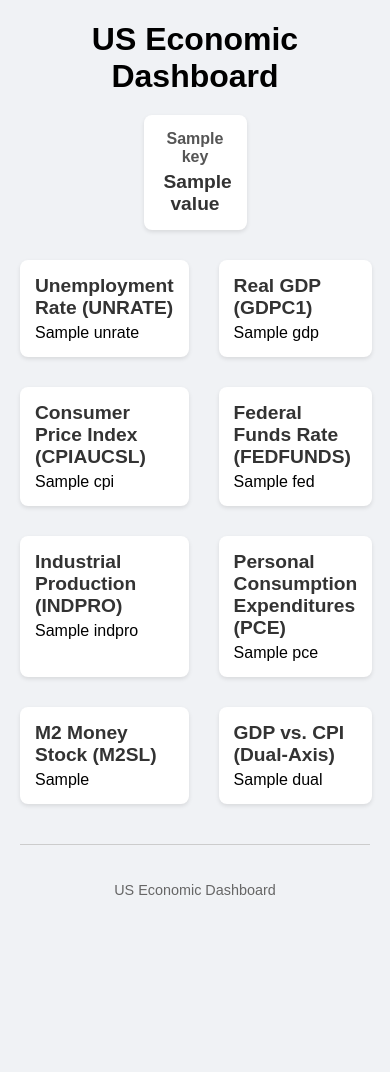
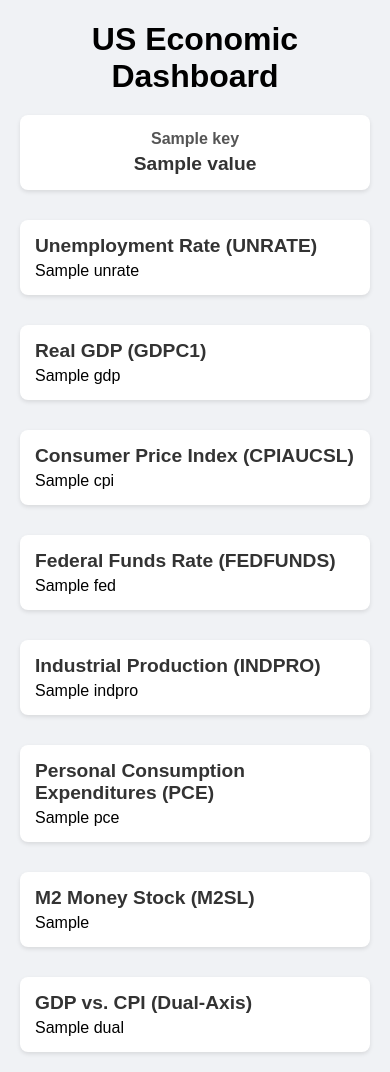
Before and after one commit to graf9/ResumeProjects, a Flask app: template templates/dashboard.html in a window 390 px wide. Before the commit the page ends 895 px from the top, so only its background shows below. Run offline with Flask 3, Linux system fonts and the light colour scheme; the template is opened without the code that fills it: most values are stand-ins (such as "Sample title", 1, 10 or a date in 2020); some libraries are stand-ins or nearby versions.

```diff
--- a/app.py
+++ b/app.py
@@ -110,7 +110,7 @@ def create_figures(end_date):
     # 2. GDPC1: Real GDP (converted from billions to trillions)
     df_gdp = get_fred_data('GDPC1', DEFAULT_START, end_date)
     if not df_gdp.empty:
-        df_gdp['value'] = df_gdp['value'] / 1000
+        df_gdp['value'] = df_gdp['value'] / 1000  # Now in trillions.
     fig_gdp = px.line(
         df_gdp,
         x='date',
@@ -194,13 +194,14 @@ def create_figures(end_date):
 
     # 7. M2SL: M2 Money Stock
     df_m2 = get_fred_data('M2SL', DEFAULT_START, end_date)
+    # Explicitly disable any trendline by setting trendline=None
     fig_m2 = px.scatter(
         df_m2,
         x='date',
         y='value',
         title='US M2 Money Stock',
         labels={'date': 'Date', 'value': 'M2 (Billions)'},
-        trendline=None,  # Explicitly disable trendline processing
+        trendline=None,
         color_discrete_sequence=['#FF6692']
     )
     if not df_m2.empty:
@@ -216,7 +217,7 @@ def create_figures(end_date):
     df_gdp_q['date'] = df_gdp_q['quarter'].dt.to_timestamp(how='end')
     df_gdp_q.drop(columns='quarter', inplace=True)
     df_gdp_q.rename(columns={'value': 'gdp'}, inplace=True)
-    df_gdp_q['gdp'] = df_gdp_q['gdp'] / 1000
+    df_gdp_q['gdp'] = df_gdp_q['gdp'] / 1000  # Convert to trillions
 
     df_cpi_q = df_cpi_dual.copy()
     df_cpi_q['quarter'] = df_cpi_q['date'].dt.to_period('Q')
@@ -263,23 +264,35 @@ def dashboard():
     figs_html = {name: fig.to_html(full_html=False, include_plotlyjs='cdn')
                  for name, fig in figs.items()}
 
-    metrics = {}
+    # Pull fresh data for single-value metrics
     df_unrate = get_fred_data('UNRATE', DEFAULT_START, DEFAULT_END)
     df_gdp    = get_fred_data('GDPC1', DEFAULT_START, DEFAULT_END)
     df_cpi    = get_fred_data('CPIAUCSL', CUSTOM_START_DATES.get("CPIAUCSL", DEFAULT_START), DEFAULT_END)
     df_fed    = get_fred_data('FEDFUNDS', DEFAULT_START, DEFAULT_END)
     df_m2     = get_fred_data('M2SL', DEFAULT_START, DEFAULT_END)
+    df_indpro = get_fred_data('INDPRO', CUSTOM_START_DATES.get("INDPRO", DEFAULT_START), DEFAULT_END)
+
+    metrics = {}
 
     if not df_unrate.empty:
         metrics['Unemployment Rate'] = f"{df_unrate.iloc[-1]['value']:.1f}%"
+
     if not df_gdp.empty:
-        metrics['Real GDP'] = f"${df_gdp.iloc[-1]['value'] / 1000:,.1f}T"
+        # Since we already scaled GDP to trillions in create_figures, do not divide again.
+        metrics['Real GDP'] = f"${df_gdp.iloc[-1]['value']:,.1f}T"
+
     if not df_cpi.empty:
         metrics['CPI'] = f"{df_cpi.iloc[-1]['value']:.1f}"
+
     if not df_fed.empty:
         metrics['Fed Funds Rate'] = f"{df_fed.iloc[-1]['value']:.2f}%"
+
     if not df_m2.empty:
+        # M2 is in billions; for a single-value display, you may choose to display in billions or convert to trillions.
         metrics['M2 Money Stock'] = f"${df_m2.iloc[-1]['value'] / 1000:,.1f}T"
+
+    if not df_indpro.empty:
+        metrics['Industrial Production'] = f"{df_indpro.iloc[-1]['value']:.1f}"
 
     return render_template('dashboard.html', figs_html=figs_html, metrics=metrics)
 
--- a/templates/dashboard.html
+++ b/templates/dashboard.html
@@ -3,6 +3,9 @@
 <head>
   <meta charset="utf-8">
   <title>US Economic Dashboard</title>
+  <!-- Ensures mobile devices scale properly -->
+  <meta name="viewport" content="width=device-width, initial-scale=1.0">
+  <!-- Plotly for interactive charts -->
   <script src="https://cdn.plot.ly/plotly-latest.min.js"></script>
   <style>
     body {
@@ -14,13 +17,11 @@
       text-align: center;
       margin-bottom: 20px;
     }
-      form {
-        text-align: center;
-        margin-bottom: 30px;
-      }
+    /* Metrics: 2 columns on larger screens, 1 column on smaller */
     .metrics {
-        display: flex;
-        justify-content: space-around;
+      display: grid;
+      grid-template-columns: 1fr 1fr; /* 2 columns */
+      gap: 20px;
       margin-bottom: 30px;
     }
     .metric-card {
@@ -28,7 +29,6 @@
       padding: 15px 20px;
       border-radius: 8px;
       box-shadow: 0 2px 4px rgba(0,0,0,0.1);
-        width: 18%;
       text-align: center;
     }
     .metric-card h3 {
@@ -42,10 +42,12 @@
       font-weight: bold;
       color: #333;
     }
-      .chart-grid {
-        display: grid;
-        grid-template-columns: 1fr 1fr;
-        gap: 30px;
+
+    /* Charts: stacked in a single column */
+    .chart-container {
+      display: flex;
+      flex-direction: column;
+      gap: 30px; /* space between charts */
     }
     .chart-item {
       background: #ffffff;
@@ -59,44 +61,12 @@
       margin-bottom: 5px;
       color: #333;
     }
-      /* Removed chart-description styling since it's no longer used */
-      .glossary {
-        margin-top: 40px;
-        padding: 20px;
-        background: #ffffff;
-        border-radius: 8px;
-        box-shadow: 0 2px 4px rgba(0,0,0,0.1);
+
+    /* Responsive rules for smaller screens */
+    @media (max-width: 768px) {
+      .metrics {
+        grid-template-columns: 1fr; /* 1 column on smaller screens */
       }
-      .glossary h2 {
-        text-align: center;
-        font-size: 1.2rem;
-        color: #333;
-        margin-bottom: 10px;
-      }
-      .glossary ul {
-        list-style-type: none;
-        padding: 0;
-      }
-      .glossary li {
-        margin: 5px 0;
-        font-size: 0.9rem;
-        color: #555;
-      }
-      footer {
-        margin-top: 40px;
-        padding-top: 20px;
-        border-top: 1px solid #ccc;
-        text-align: center;
-        font-size: 0.9rem;
-        color: #666;
-        line-height: 1.5;
-      }
-      footer a {
-        color: #007bff;
-        text-decoration: none;
-      }
-      footer a:hover {
-        text-decoration: underline;
     }
   </style>
 </head>
@@ -115,8 +85,8 @@
   </div>
   {% endif %}
 
-    <!-- Charts Grid -->
-    <div class="chart-grid">
+  <!-- Charts (stacked) -->
+  <div class="chart-container">
     <div class="chart-item">
       <h2>Unemployment Rate (UNRATE)</h2>
       {{ figs_html['unrate']|safe }}
@@ -150,9 +120,5 @@
       {{ figs_html['dual']|safe }}
     </div>
   </div>
-
-    <footer>
-      <p>US Economic Dashboard</p>
-    </footer>
 </body>
 </html>
```
Lines whose indentation alone changed are shown as unchanged.
